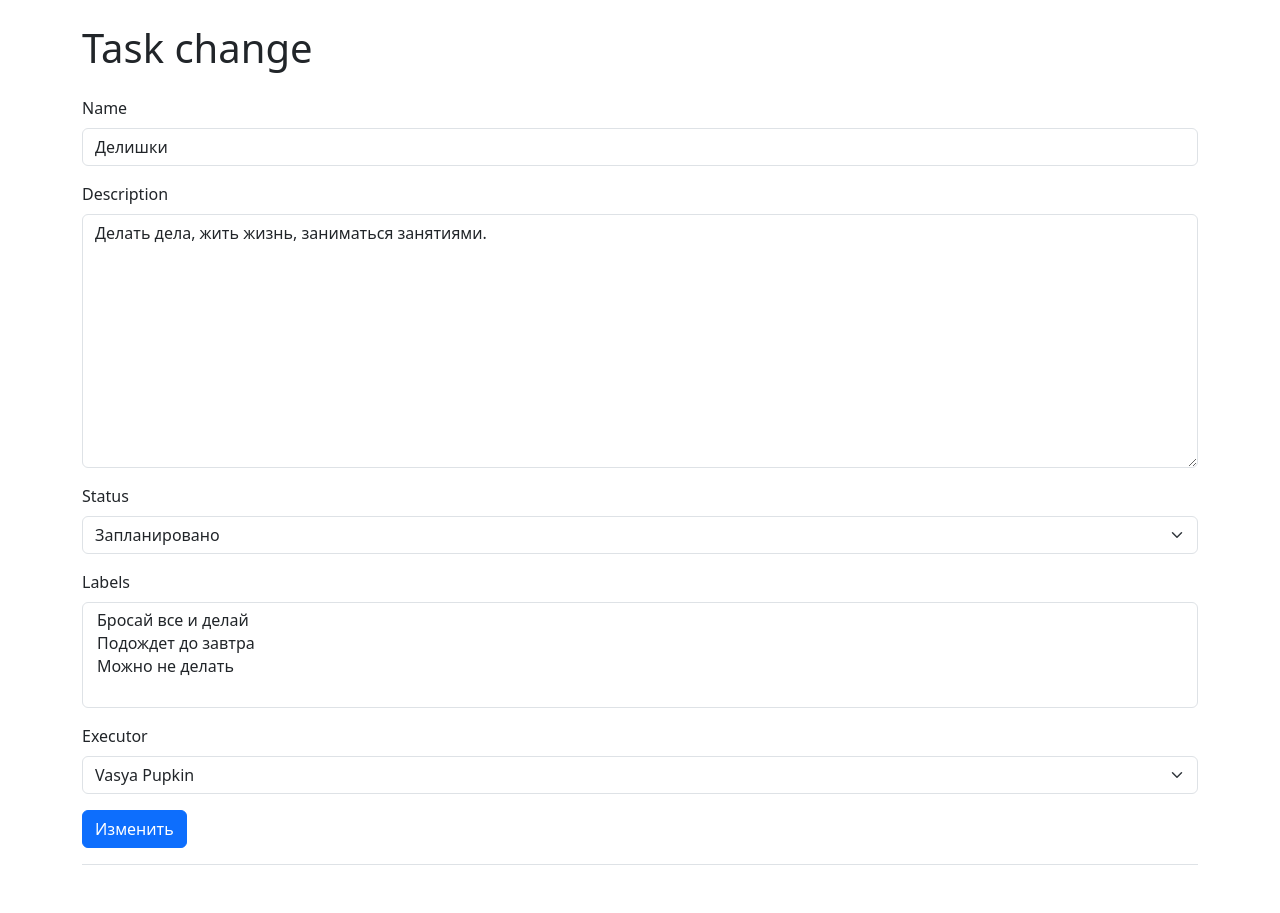
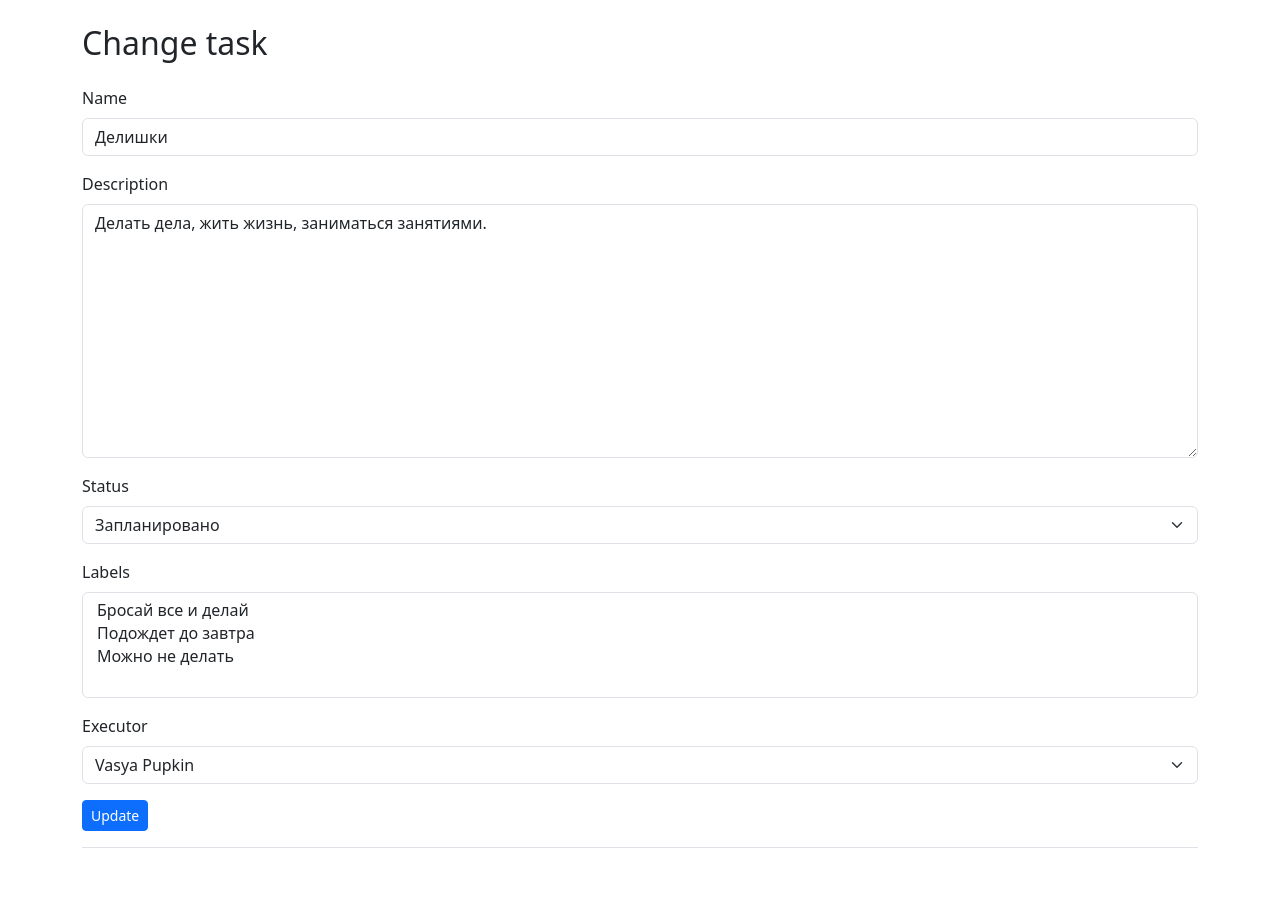
Before and after one commit to pavelkoA/TaskManager, a Django app: page /tasks/1/update/ in a window 1280 px wide. Shown: the part 72-985 px from the top of the page. After the commit the page ends 920 px from the top, so only its background shows below. Run offline with Django 5.2, Linux system fonts and the light colour scheme; a user stored in the database is signed in; data comes from the database, SQL or seed files in the repository; data that the repository does not hold is empty; some libraries are stand-ins or nearby versions.

Commit message:
ref2, relis 6

```diff
--- a/task_manager/labels/views.py
+++ b/task_manager/labels/views.py
@@ -22,7 +22,7 @@ class LabelCreateView(CustomLoginRequiredMixin,
                       SuccessMessageMixin,
                       CreateView):
     model = Label
-    template_name = 'form.html'
+    template_name = 'labels/create.html'
     fields = ['name']
     success_message = _('Label successfully created')
     success_url = reverse_lazy('labels_list')
@@ -36,7 +36,7 @@ class LabelUpdateView(CustomLoginRequiredMixin,
                       SuccessMessageMixin,
                       UpdateView):
     model = Label
-    template_name = 'form.html'
+    template_name = 'labels/update.html'
     fields = ['name']
     success_message = _('Label successfully changed')
     success_url = reverse_lazy('labels_list')
--- a/task_manager/statuses/views.py
+++ b/task_manager/statuses/views.py
@@ -23,7 +23,7 @@ class StatusCreateView(CustomLoginRequiredMixin,
                        SuccessMessageMixin,
                        CreateView):
     model = Status
-    template_name = 'form.html'
+    template_name = 'statuses/create.html'
     fields = ['name']
     success_message = _('Status successfully created')
     success_url = reverse_lazy('statuses_list')
@@ -37,7 +37,7 @@ class StatusUpdateView(CustomLoginRequiredMixin,
                        SuccessMessageMixin,
                        UpdateView):
     model = Status
-    template_name = 'form.html'
+    template_name = 'statuses/update.html'
     fields = ['name']
     success_message = _('Status successfully changed')
     success_url = reverse_lazy('statuses_list')
--- a/task_manager/tasks/views.py
+++ b/task_manager/tasks/views.py
@@ -37,7 +37,7 @@ class TaskCreateView(CustomLoginRequiredMixin,
                      SuccessMessageMixin,
                      CreateView):
     model = Task
-    template_name = 'form.html'
+    template_name = 'tasks/create.html'
     fields = ['name', 'description', 'status', 'labels', 'executor']
     success_url = reverse_lazy('tasks_list')
     success_message = _('Task successfully created')
@@ -55,7 +55,7 @@ class TaskUpdateView(CustomLoginRequiredMixin,
                      SuccessMessageMixin,
                      UpdateView):
     model = Task
-    template_name = 'form.html'
+    template_name = 'tasks/update.html'
     fields = ['name', 'description', 'status', 'labels', 'executor']
     success_url = reverse_lazy('tasks_list')
     success_message = _('Task successfully changed')
--- a/task_manager/templates/labels/update.html
+++ b/task_manager/templates/labels/update.html
@@ -2,7 +2,7 @@
 {% load i18n %}
 {% load django_bootstrap5 %}
 {% block content %}
-    <h2 class="my-4">{% translate 'Update label' %}</h2>
+    <h2 class="my-4">{% translate 'Change label' %}</h2>
     <form method="post">
         {% csrf_token %}
         {% bootstrap_form form %}
--- a/task_manager/templates/statuses/update.html
+++ b/task_manager/templates/statuses/update.html
@@ -2,7 +2,7 @@
 {% load i18n %}
 {% load django_bootstrap5 %}
 {% block content %}
-    <h2 class="my-4">{% translate 'Update status' %}</h2>
+    <h2 class="my-4">{% translate 'Change status' %}</h2>
     <form method="post">
         {% csrf_token %}
         {% bootstrap_form form %}
--- a/task_manager/templates/tasks/update.html
+++ b/task_manager/templates/tasks/update.html
@@ -2,7 +2,7 @@
 {% load i18n %}
 {% load django_bootstrap5 %}
 {% block content %}
-    <h2 class="my-4">{% translate 'Update task' %}</h2>
+    <h2 class="my-4">{% translate 'Change task' %}</h2>
     <form method="post">
         {% csrf_token %}
         {% bootstrap_form form %}
```
Also changed, not shown: locale/ru/LC_MESSAGES/django.po, 1 other file.
